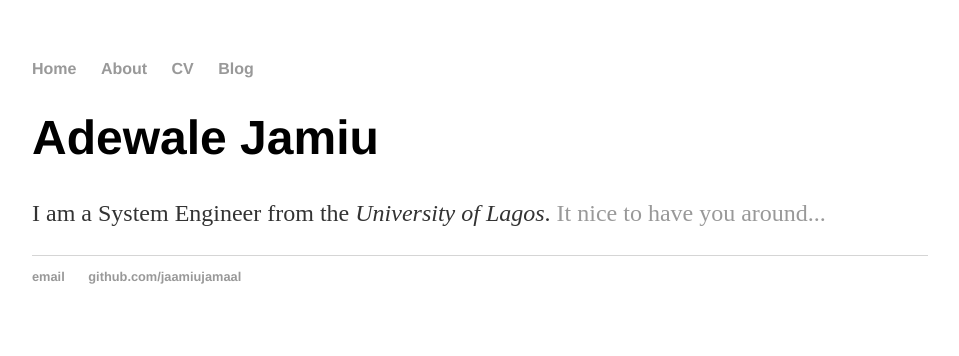
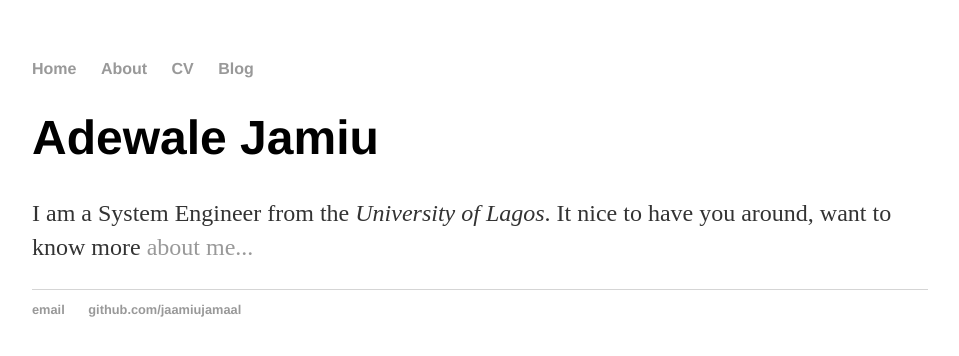
Before and after one commit to jaamiujamaal/jamiu.github.io, a Jekyll site: the page built from index.html, in a window 1280 px wide. Shown: the top 356 px of the page, without its empty margins (160-1119 px from the left). Built offline with Jekyll 4.4.1, drawn with Linux system fonts in a browser that asks for light colours.

Commit message:
Update index.html

```diff
--- a/index.html
+++ b/index.html
@@ -4,5 +4,5 @@ title: jaamiujamaal, Adewale Jamiu
 ---
 <div class="blurb">
 	<h1>Adewale Jamiu</h1>
-	<p>I am a System Engineer from the <em>University of Lagos</em>. <a href="/about">It nice to have you around...</a></p>
+	<p>I am a System Engineer from the <em>University of Lagos</em>. It nice to have you around, want to know more <a href="/about">about me...</a></p>
 </div><!-- /.blurb -->
```
